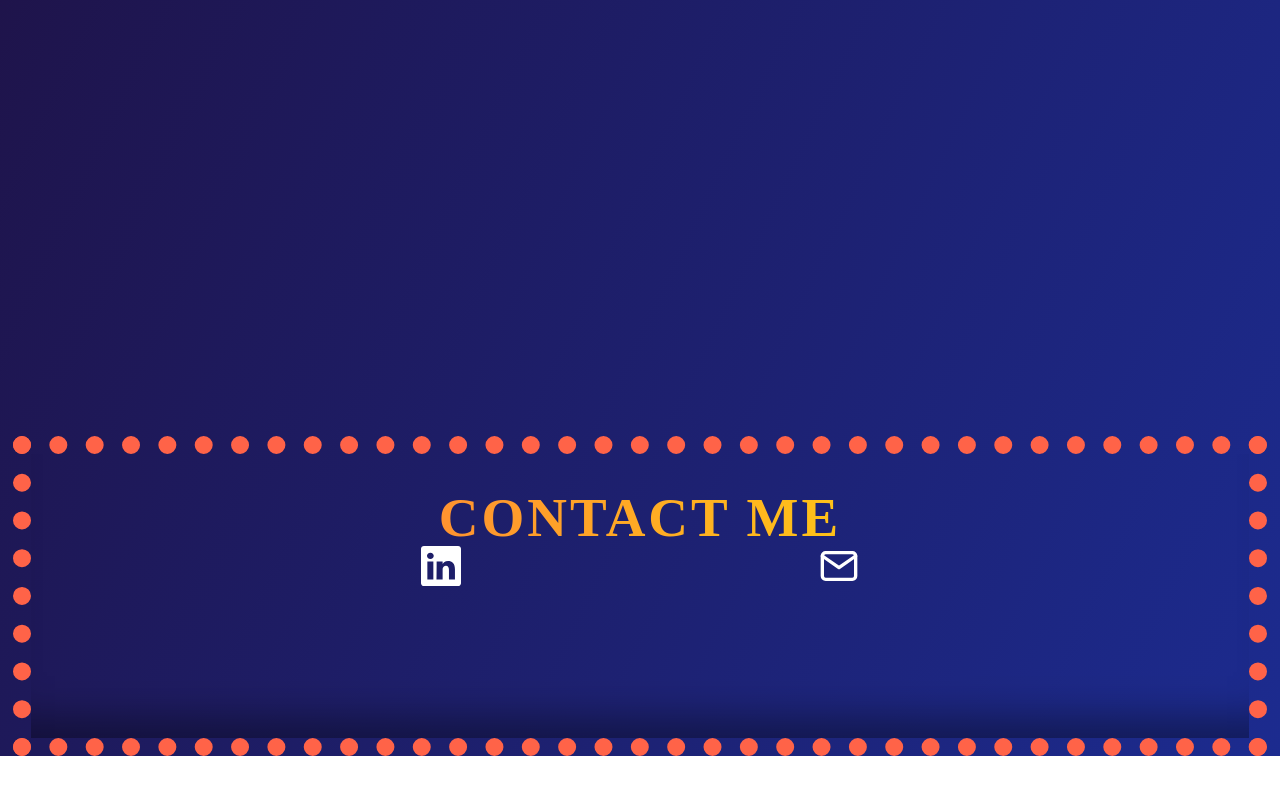
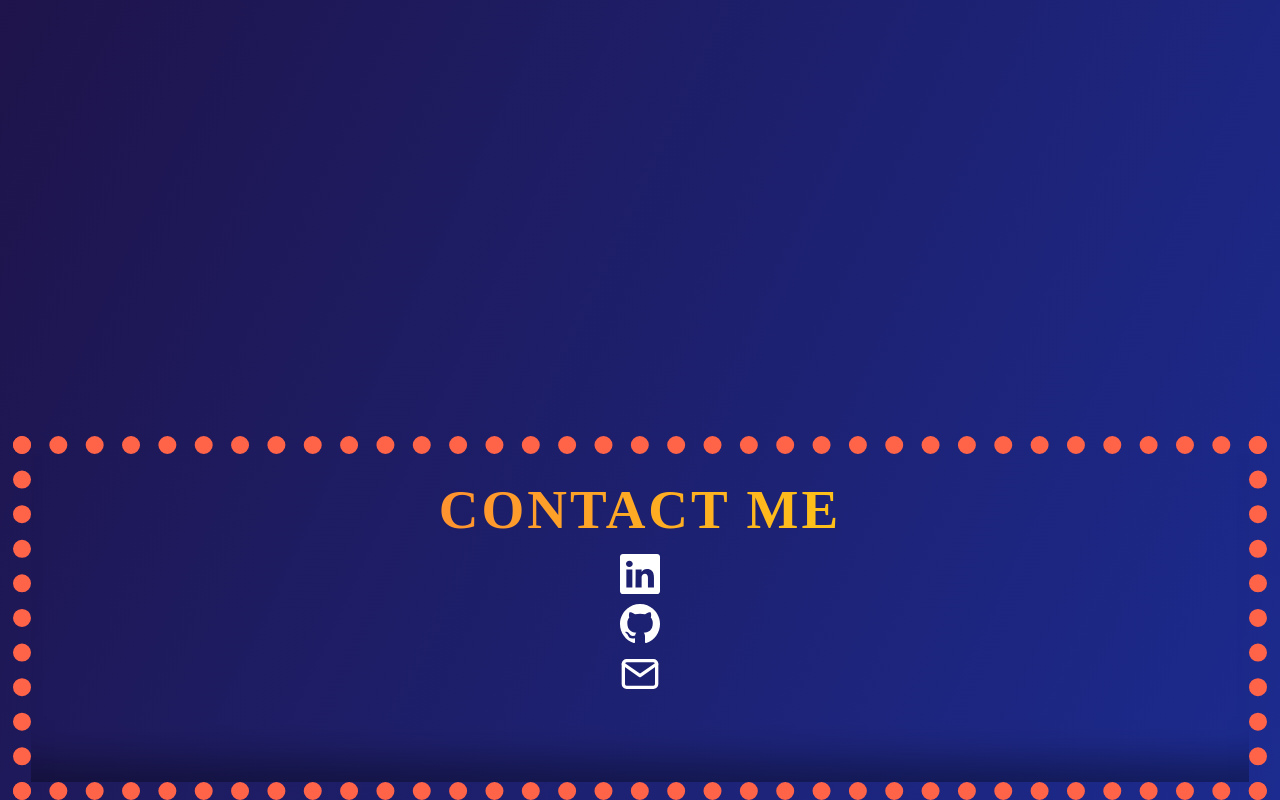
Before and after one commit to Ace1313/portfolio-react-new, a React (Vite) app: page / in a window 1280 px wide. Shown: the part 1933-2733 px from the top of the page. Before the commit the page ends 2689 px from the top, so only its background shows below. Built offline with nearby package versions, Linux system fonts and the light colour scheme.

Commit message:
added git in contact

```diff
--- a/src/components/Contact.jsx
+++ b/src/components/Contact.jsx
@@ -1,6 +1,6 @@
 import React, { useState, useEffect } from 'react';
 import styled from 'styled-components';
-import { BsLinkedin, BsClipboard } from 'react-icons/bs';
+import { BsLinkedin, BsGithub } from 'react-icons/bs';
 import { FiMail } from 'react-icons/fi';
 
 function Contact() {
@@ -36,11 +36,22 @@ function Contact() {
          <h1>Contact me</h1>
 
          <div id="contact" className="icons">
-            <button className="linked">
-               <a href="">
+            <span className="linked">
+               <a
+                  target="_blank"
+                  href="https://www.linkedin.com/in/aleksander-cadjo-017790205/"
+               >
                   <BsLinkedin />
                </a>
-            </button>
+            </span>
+            <span className="linked">
+               <a
+                  target="_blank"
+                  href="https://www.linkedin.com/in/aleksander-cadjo-017790205/"
+               >
+                  <BsGithub />
+               </a>
+            </span>
 
             <span
                className="email"
@@ -51,7 +62,6 @@ function Contact() {
                <FiMail />
             </span>
          </div>
-
          <p className="message">
             {copySuccessMessage} {instructions}
          </p>
@@ -60,13 +70,11 @@ function Contact() {
 }
 
 const Wrapper = styled.div`
-   background: #444343;
-   height: 40vh;
    width: 98%;
    margin: auto;
    display: grid;
-   grid-template-rows: 60px 40px 30px 20px;
-   padding: 2rem;
+   grid-template-rows: 60px 180px 40px;
+   padding: 1.5rem;
    box-shadow: rgba(0, 0, 0, 0.35) 0px -50px 36px -28px inset;
    border: 18px dotted;
    border-color: #ff6348;
@@ -87,12 +95,10 @@ const Wrapper = styled.div`
       font-size: 40px;
       display: flex;
       justify-content: space-evenly;
-   }
-
-   button {
-      background: transparent;
-      border: none;
-      font-size: 40px;
+      flex-direction: column;
+      align-content: center;
+      align-items: center;
+      padding: 1rem;
    }
 
    .email {
@@ -115,8 +121,7 @@ const Wrapper = styled.div`
 
    .message {
       display: flex;
-      justify-content: flex-end;
-      margin-right: 29%;
+      justify-content: center;
       padding: 1rem 0rem 1rem 0rem;
    }
    a {
@@ -131,6 +136,7 @@ const Wrapper = styled.div`
    span {
       cursor: pointer;
    }
+
    @media screen and (max-width: 600px) {
       h1 {
          font-size: 2rem;
```
